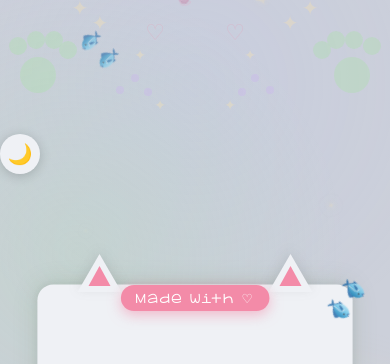
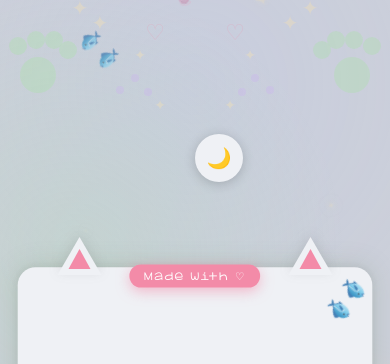
Before and after one commit to jambalong/kitty-timer, a plain HTML site: page index.html in a window 390 px wide. Shown: the top 364 px of the page. Drawn offline with Linux system fonts and the light colour scheme.

Commit message:
style: precise scale, size, and position adjustments

```diff
--- a/css/media/media.css
+++ b/css/media/media.css
@@ -3,19 +3,33 @@
 /* Large tablets */
 @media screen and (max-width: 500px) {
   #timerApp {
-    transform: translate(-50%, -50%) scale(1);
+    transform: translate(-50%, -50%) scale(1.1);
   }
   #deco-ears {
-    width: 394px;
-    transform: translate(-50%, calc(-50% - 172px));
+    width: 433px; /* 394 * 1.1 */
+    transform: translate(-50%, calc(-50% - 189px)); /* 172 * 1.1 */
   }
   #deco-tag {
-    transform: translate(-50%, calc(-50% - 155px));
+    transform: translate(-50%, calc(-50% - 177px)); /* 155 * 1.1 + 6 */
   }
 }
 
 /* Small tablets */
 @media screen and (max-width: 450px) {
+  #timerApp {
+    transform: translate(-50%, -50%) scale(1);
+  }
+  #deco-ears {
+    width: 394px; /* 394 * 1.0 */
+    transform: translate(-50%, calc(-50% - 172px)); /* 172 * 1.0 */
+  }
+  #deco-tag {
+    transform: translate(-50%, calc(-50% - 161px)); /* 155 * 1.0 + 6 */
+  }
+}
+
+/* Large phones */
+@media screen and (max-width: 400px) {
   #timerApp {
     transform: translate(-50%, -50%) scale(0.9);
   }
@@ -24,12 +38,12 @@
     transform: translate(-50%, calc(-50% - 155px)); /* 172 * 0.9 */
   }
   #deco-tag {
-    transform: translate(-50%, calc(-50% - 140px)); /* 155 * 0.9 */
+    transform: translate(-50%, calc(-50% - 146px)); /* 155 * 0.9 + 6 */
   }
 }
 
-/* Large phones */
-@media screen and (max-width: 400px) {
+/* Standard phones */
+@media screen and (max-width: 375px) {
   #timerApp {
     transform: translate(-50%, -50%) scale(0.8);
   }
@@ -38,12 +52,12 @@
     transform: translate(-50%, calc(-50% - 138px)); /* 172 * 0.8 */
   }
   #deco-tag {
-    transform: translate(-50%, calc(-50% - 124px)); /* 155 * 0.8 */
+    transform: translate(-50%, calc(-50% - 130px)); /* 155 * 0.8 + 6 */
   }
 }
 
-/* Standard phones */
-@media screen and (max-width: 375px) {
+/* Small phones */
+@media screen and (max-width: 320px) {
   #timerApp {
     transform: translate(-50%, -50%) scale(0.7);
   }
@@ -52,20 +66,6 @@
     transform: translate(-50%, calc(-50% - 120px)); /* 172 * 0.7 */
   }
   #deco-tag {
-    transform: translate(-50%, calc(-50% - 109px)); /* 155 * 0.7 */
+    transform: translate(-50%, calc(-50% - 115px)); /* 155 * 0.7 + 6 */
   }
 }
-
-/* Small phones */
-@media screen and (max-width: 320px) {
-  #timerApp {
-    transform: translate(-50%, -50%) scale(0.65);
-  }
-  #deco-ears {
-    width: 256px; /* 394 * 0.65 */
-    transform: translate(-50%, calc(-50% - 112px)); /* 172 * 0.65 */
-  }
-  #deco-tag {
-    transform: translate(-50%, calc(-50% - 101px)); /* 155 * 0.65 */
-  }
-}
--- a/css/timer/style/cozy.css
+++ b/css/timer/style/cozy.css
@@ -305,7 +305,7 @@ body::before {
   background: #f38ba8;
   color: #fff;
   font-family: "KgAdipose", sans-serif;
-  font-size: 12px;
+  font-size: 10px;
   letter-spacing: 1.5px;
   padding: 5px 14px;
   border-radius: 20px;
--- a/css/timer/style/theme.css
+++ b/css/timer/style/theme.css
@@ -142,11 +142,12 @@ body.dark::before {
    Right edge = 50% + 197px. Toggle sits 12px beyond that. */
 #theme-toggle {
   position: fixed !important;
+  left: calc(50%);
   top: calc(50% - 24rem);
   z-index: 100;
 
-  width: 40px;
-  height: 40px;
+  width: 48px;
+  height: 48px;
   border-radius: 50%;
   border: none;
   outline: none;
@@ -180,26 +181,31 @@ body.dark::before {
 /* mobile: adjust position to follow scaled card bottom */
 @media screen and (max-width: 500px) {
   #theme-toggle {
+    left: calc(50%);
     top: calc(50% - 20rem);
   }
 }
 @media screen and (max-width: 450px) {
   #theme-toggle {
+    left: calc(50%);
     top: calc(50% - 18rem);
   }
 }
 @media screen and (max-width: 400px) {
   #theme-toggle {
+    left: calc(50%);
     top: calc(50% - 18rem);
   }
 }
 @media screen and (max-width: 375px) {
   #theme-toggle {
+    left: calc(50%);
     top: calc(50% - 18rem);
   }
 }
 @media screen and (max-width: 320px) {
   #theme-toggle {
+    left: calc(50%);
     top: calc(50% - 16rem);
   }
 }
```
